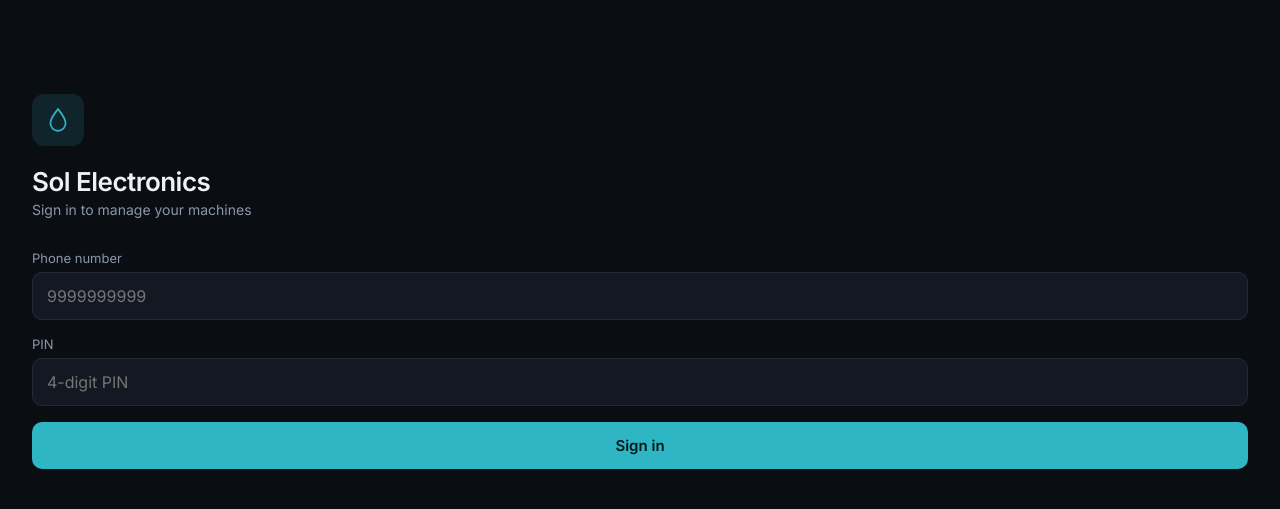
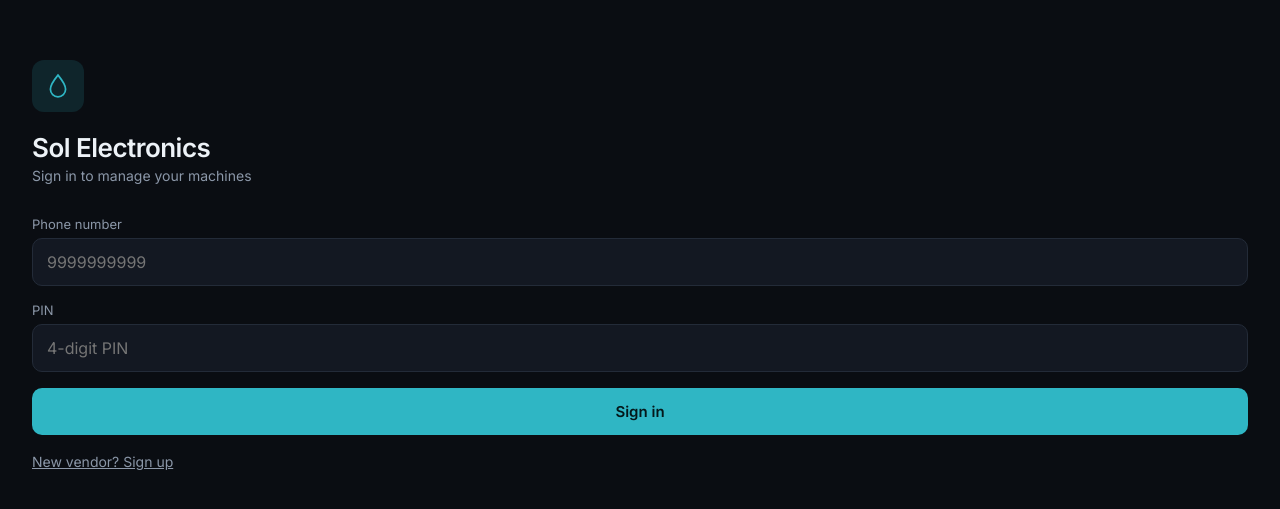
Before and after one commit to Naveenadari/water-vending-vendor-app, a React (Vite) app: page / in a window 1280 px wide. Shown: the part 119-628 px from the top of the page. Built offline with nearby package versions, Linux system fonts and the light colour scheme; no server answers.

Commit message:
Update Login.jsx

```diff
--- a/src/pages/Login.jsx
+++ b/src/pages/Login.jsx
@@ -1,7 +1,7 @@
 import React, { useState } from 'react';
 import { api } from '../api';
 
-export default function Login({ onLoggedIn }) {
+export default function Login({ onLoggedIn, onGoSignup }) {
   const [phone, setPhone] = useState('');
   const [pin, setPin] = useState('');
   const [error, setError] = useState('');
@@ -62,6 +62,16 @@ export default function Login({ onLoggedIn }) {
           {loading ? 'Signing in...' : 'Sign in'}
         </button>
       </form>
+
+      {onGoSignup && (
+        <p
+          className="login-sub"
+          style={{ marginTop: 18, cursor: 'pointer', textDecoration: 'underline' }}
+          onClick={onGoSignup}
+        >
+          New vendor? Sign up
+        </p>
+      )}
     </div>
   );
 }
```
